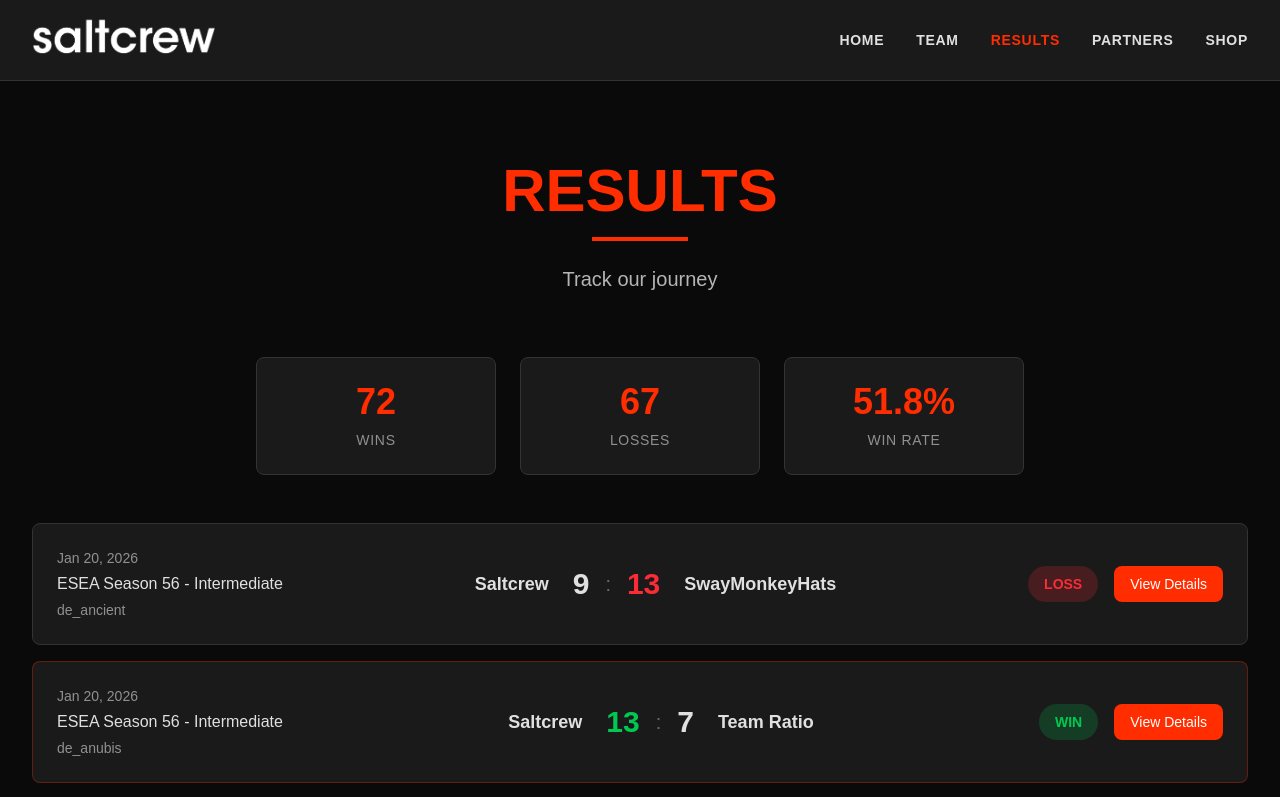
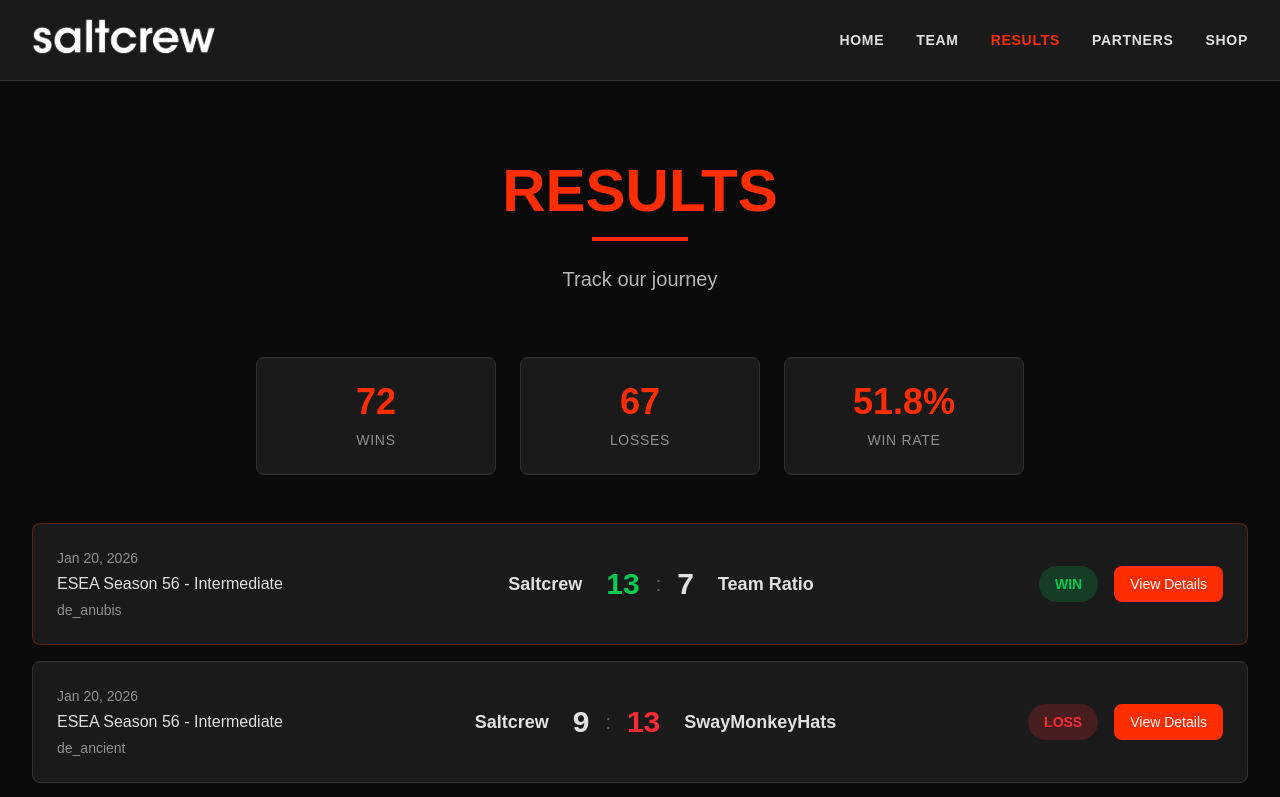
Before and after one commit to iolson/saltcrew.gg, a Next.js app: page /matches in a window 1280 px wide. Shown: the top 797 px of the page. Built offline with nearby package versions, Linux system fonts and the light colour scheme.

Commit message:
Fixed Ordering of Match Results

```diff
--- a/app/matches/page.tsx
+++ b/app/matches/page.tsx
@@ -8,9 +8,14 @@
 };
 
 export default function MatchesPage() {
-  // Sort matches by date (newest first)
+  // Sort matches by date (newest first), with ID as tiebreaker
   const sortedMatches = [...matches].sort((a, b) => {
-    return new Date(b.date).getTime() - new Date(a.date).getTime();
+    const dateComparison = new Date(b.date).getTime() - new Date(a.date).getTime();
+    if (dateComparison !== 0) {
+      return dateComparison;
+    }
+    // If dates are equal, sort by ID (assuming IDs are chronological)
+    return b.id.localeCompare(a.id);
   });
 
   const wins = matches.filter(m => m.result === 'win').length;
```
